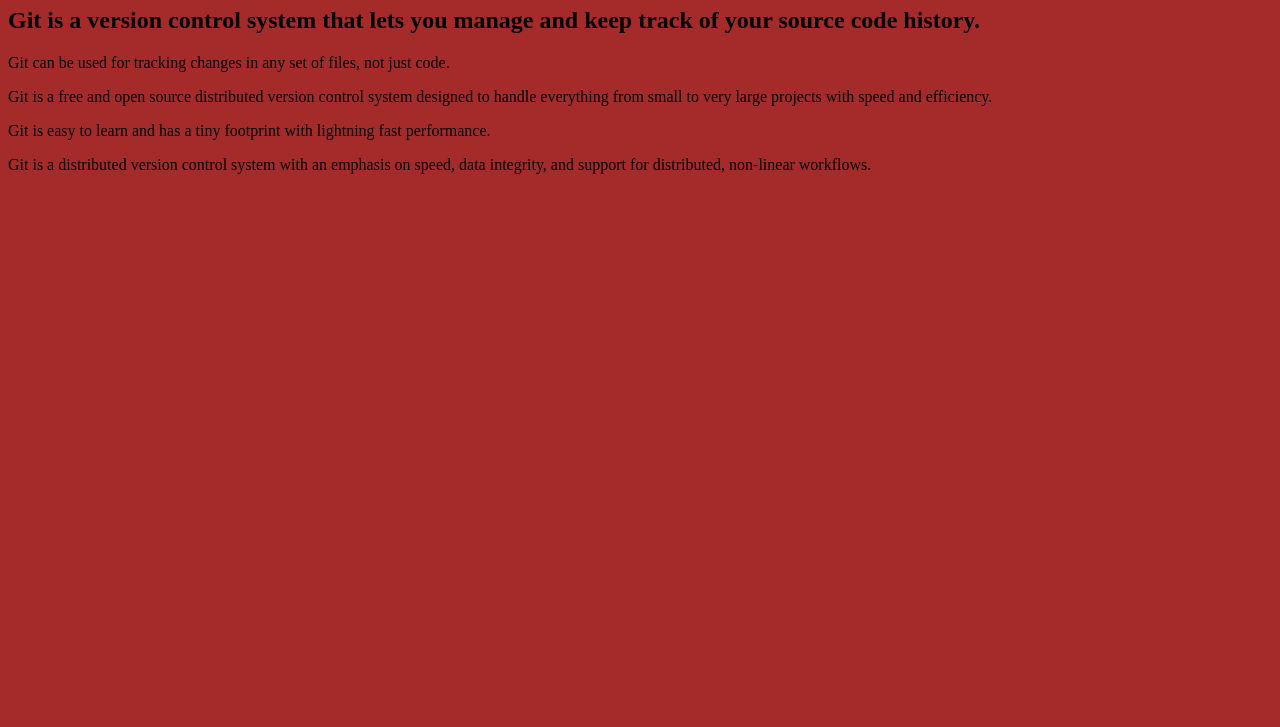
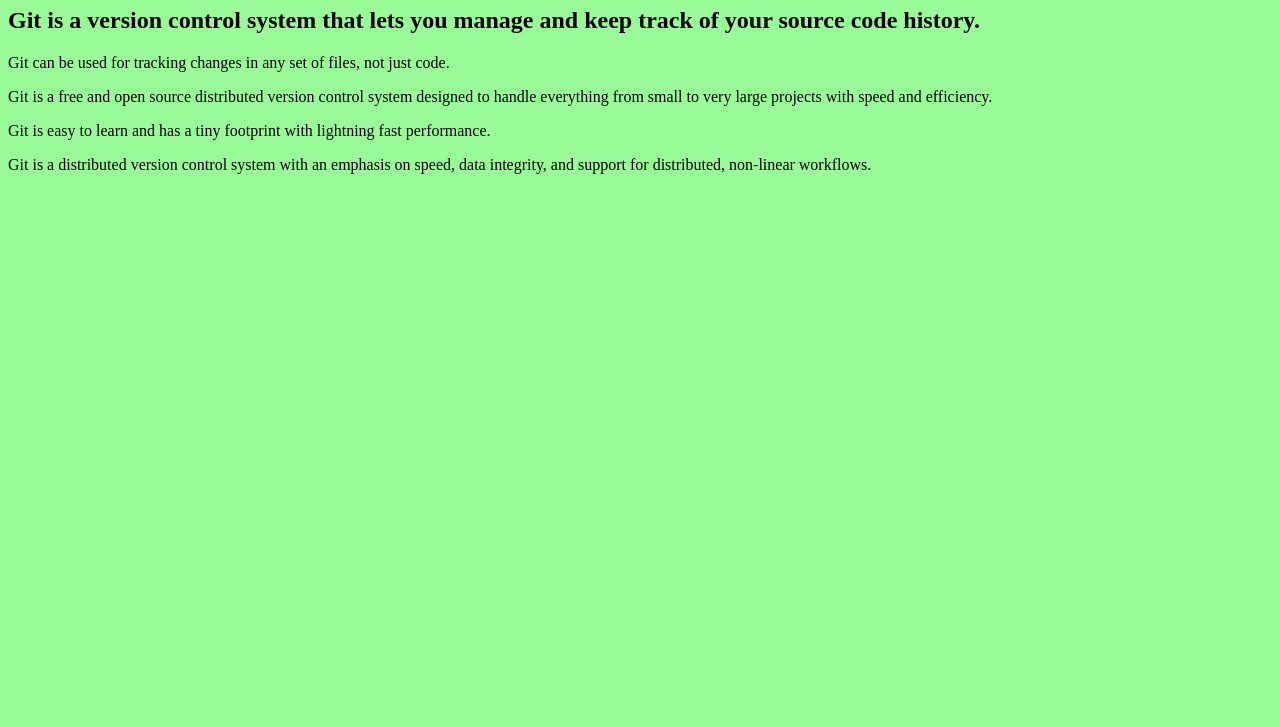
Before and after one commit to XploR5/GitLearning, a plain HTML site: page index.html in a window 1280 px wide. Shown: the part 73-800 px from the top of the page. Drawn offline with Linux system fonts and the light colour scheme.

Commit message:
Everything is going great

```diff
--- a/style.css
+++ b/style.css
@@ -8,5 +8,5 @@
 }
 
 body {
-  background-color: brown;
+  background-color: palegreen;
 }
```
